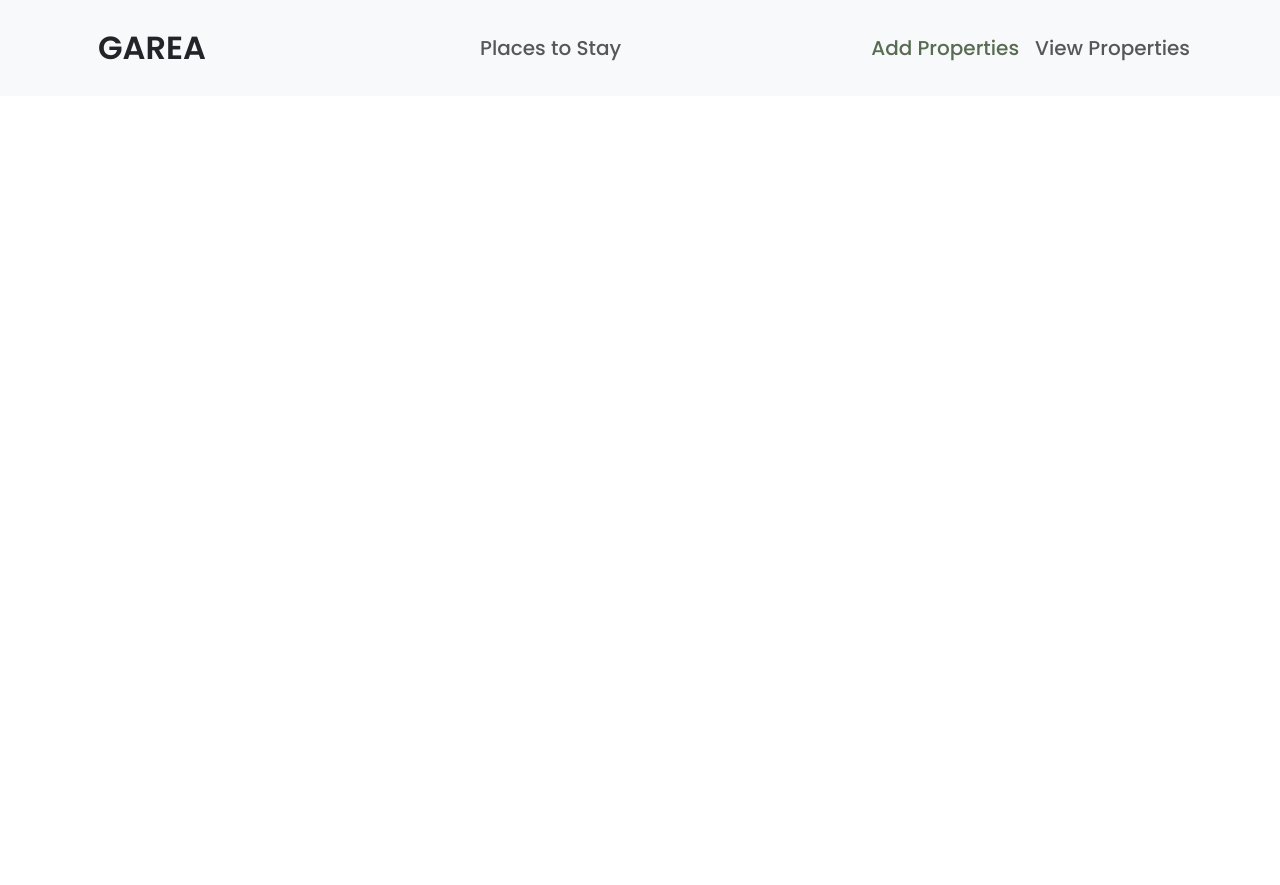
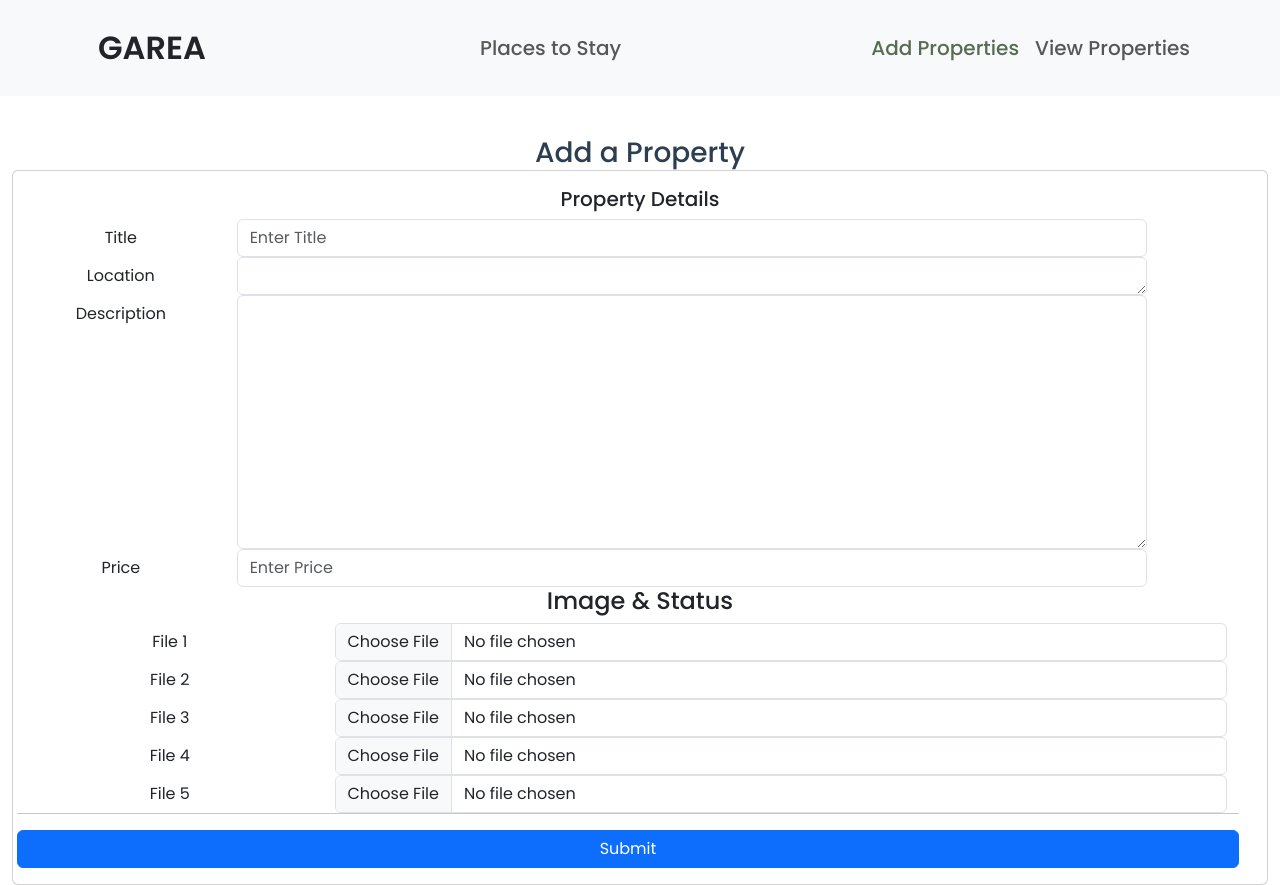
Before and after one commit to ru-wel/-6WCSERVER-WD-302-GAREA, a Vue app: page /addProperties in a window 1280 px wide. Before the commit the page ends 800 px from the top, so only its background shows below. Built offline with nearby package versions, Linux system fonts and the light colour scheme.

Commit message:
EDITED ADD PROPERTIES

```diff
--- a/src/components/AddProperties.vue
+++ b/src/components/AddProperties.vue
@@ -1,5 +1,92 @@
 <template>
-  <p>CREATE PROPERTIES</p>
+  <div class="page-wrapper">
+    <div class="content container-fluid">
+
+        <!-- Page Header -->
+        <div class="page-header">
+            <div class="row">
+                <div class="col">
+                    <h3 class="page-title">Add a Property</h3>
+                </div>
+            </div>
+        </div>
+        <!-- /Page Header -->
+
+        <div class="row">
+            <div class="col-md-12">
+                <div class="card">
+
+                    <form method="post" enctype="multipart/form-data">
+
+                        <div class="card-body">
+                            <h5 class="card-title">Property Details</h5>
+                            <div class="row">
+                                <div class="col-xl-12">
+                                    <div class="form-group row">
+                                        <label class="col-lg-2 col-form-label">Title</label>
+                                        <div class="col-lg-9">
+                                            <input type="text" class="form-control" name="title" required placeholder="Enter Title" value="">
+                                        </div>
+                                    </div>
+
+                                    <div class="form-group row">
+                                        <label class="col-lg-2 col-form-label">Location</label>
+                                        <div class="col-lg-9">
+                                            <textarea class="tinymce form-control" name="location" rows="1" cols="5"></textarea>
+                                        </div>
+                                    </div>
+
+                                    <div class="form-group row">
+                                        <label class="col-lg-2 col-form-label">Description</label>
+                                        <div class="col-lg-9">
+                                            <textarea class="tinymce form-control" name="description" rows="10" cols="30"></textarea>
+                                        </div>
+                                    </div>
+
+                                    <div class="form-group row">
+                                        <label class="col-lg-2 col-form-label">Price</label>
+                                        <div class="col-lg-9">
+                                            <input type="text" class="form-control" name="price" required placeholder="Enter Price">
+                                        </div>
+                                    </div>
+
+                                </div>
+
+                                <h4 class="card-title">Image & Status</h4>
+                                <br>
+                                <div class="row">
+                                    <div class="col-xl-12">
+                                      <div class="form-group row" v-for="n in 5" :key="n">
+                                        <label :for="'file' + n" class="col-lg-3 col-form-label">File {{ n }}</label>
+                                        <div class="col-lg-9">
+                                            <input
+                                                class="form-control"
+                                                :name="'file' + n"
+                                                :id="'file' + n"
+                                                type="file"
+                                                required
+                                            >
+                                        </div>
+                                    </div>
+
+                                    </div>
+
+                                <hr>
+
+                                <input type="submit" value="Submit" class="btn btn-primary" name="add">
+
+                            </div>
+                            </div>
+                        </div>
+
+                    </form>
+
+                </div>
+            </div>
+        </div>
+
+    </div>
+    </div>
 </template>
 
 <script>
--- a/src/router/index.js
+++ b/src/router/index.js
@@ -16,8 +16,8 @@ const routes = [
     component: () => import('../components/Properties.vue')
   },
   {
-    path: '/createProperties',
-    name: 'createProperties',
+    path: '/addProperties',
+    name: 'addProperties',
     component: () => import('../components/AddProperties.vue')
   },
   {
```
